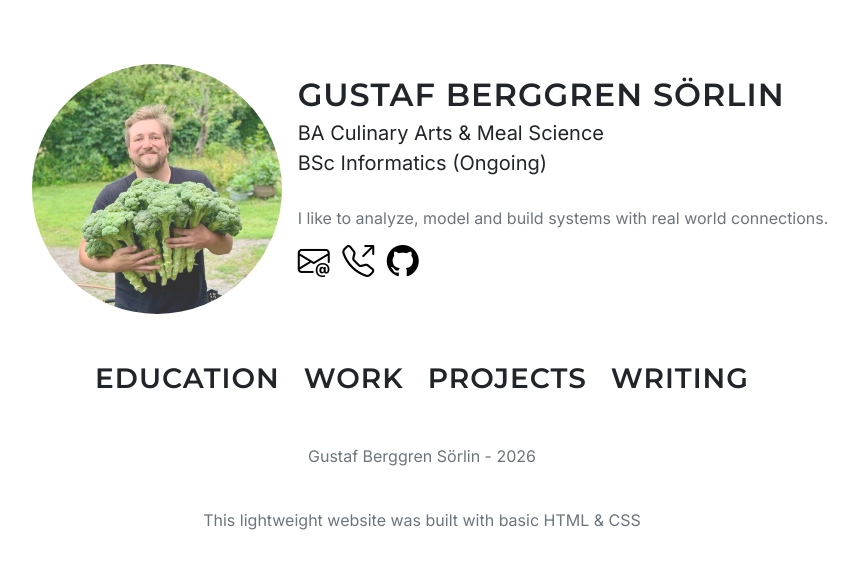
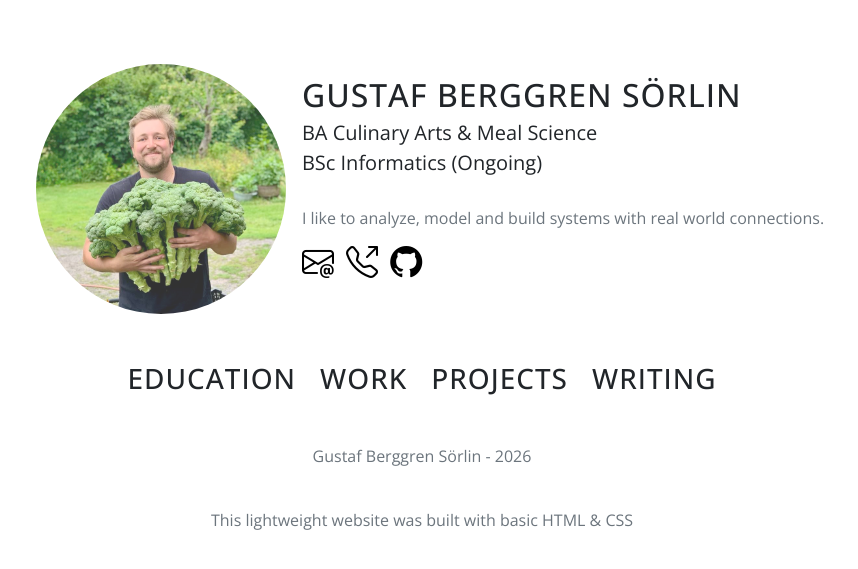
Before and after one commit to gbrggrn/gbrggrn.github.io, a Jekyll site: the page built from index.html, in a window 1280 px wide. Shown: the top 569 px of the page, without its empty margins (218-1076 px from the left). Built offline with Jekyll 4.4.1, drawn with Linux system fonts in a browser that asks for light colours.

Commit message:
Update style.css

```diff
--- a/assets/css/style.css
+++ b/assets/css/style.css
@@ -4,11 +4,11 @@ html {
 
 body {
   overflow-x: hidden;
-  font-family: 'Inter', sans-serif;
+  font-family: 'Open Sans', work-sans;
 }
 
 h1, h2, h3, .category-card h3 {
-  font-family: 'Montserrat', sans-serif;
+  font-family: 'Open Sans', work-sans;
   text-transform: uppercase;
   letter-spacing: 1px;
 }
```
